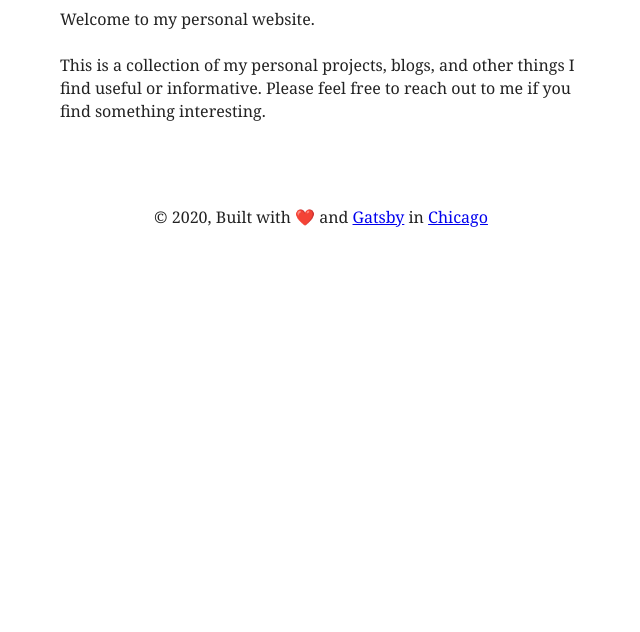
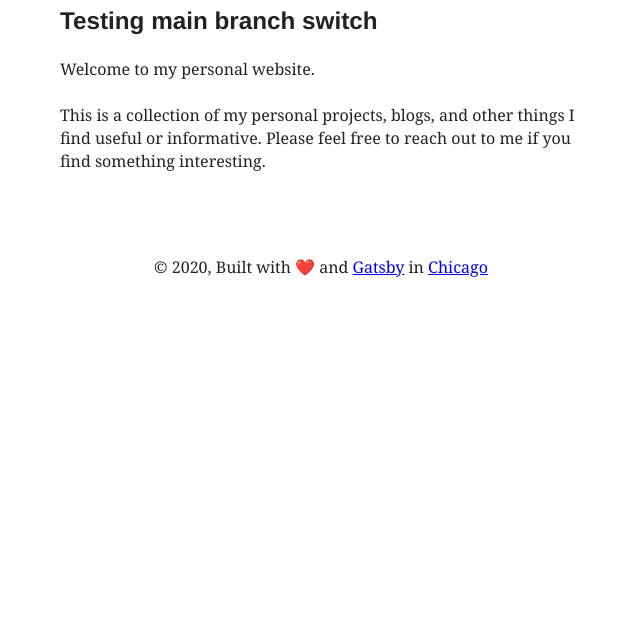
Before and after one commit to sbahamon/steff-personal-blog, a Gatsby site: page / in a window 1280 px wide. Shown: the part 168-800 px from the top of the page, without its empty margins (319-959 px from the left). Built offline with nearby package versions, Linux system fonts and the light colour scheme; Gatsby itself is replaced by a stand-in of ours; some packages are replaced by stand-ins of ours; what typography-theme-fairy-gates would draw is missing.

Commit message:
testing branch change

```diff
--- a/src/pages/index.js
+++ b/src/pages/index.js
@@ -17,6 +17,7 @@ class IndexPage extends React.Component {
             👋
           </span>
         </h1>
+        <h2>Testing main branch switch</h2>
         <p>Welcome to my personal website.</p>
         <p>
           This is a collection of my personal projects, blogs, and other things I find useful or informative.
```
